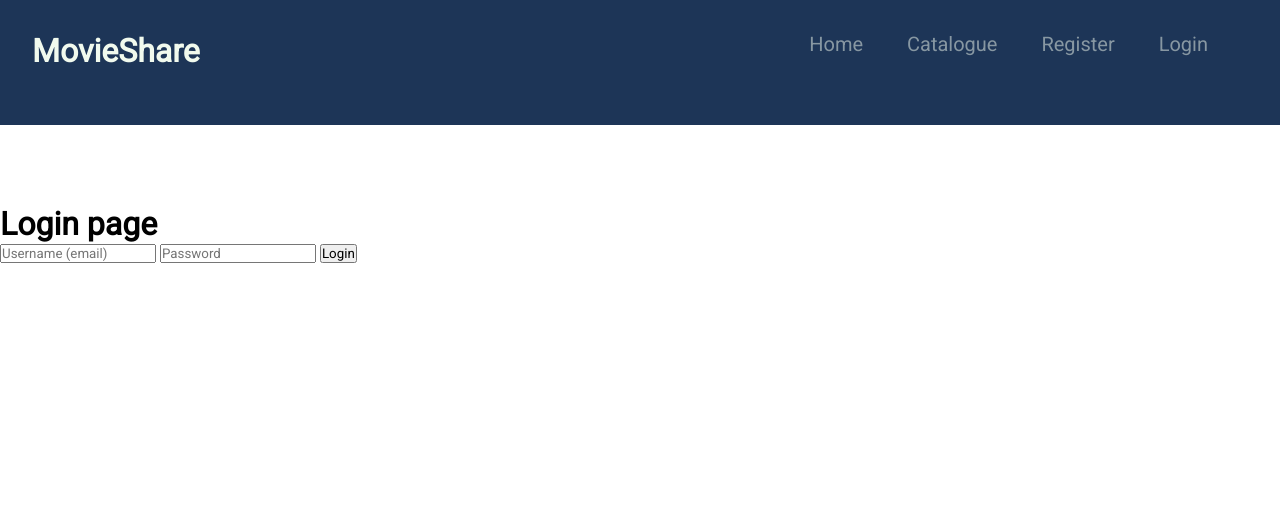
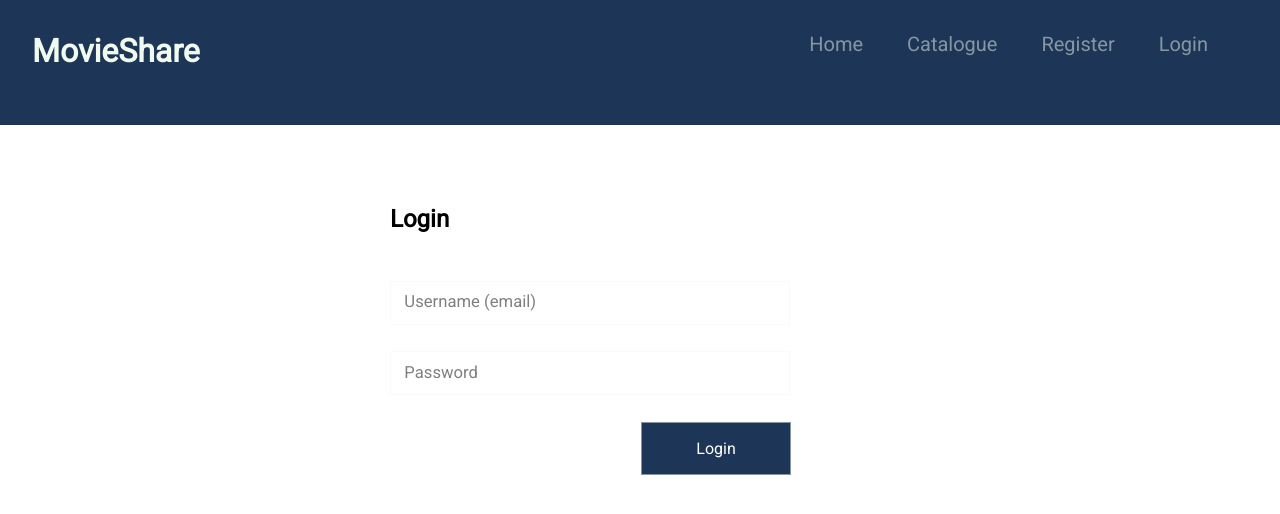
Before and after one commit to H0stile/movies_share, a PHP site: page /login.php in a window 1280 px wide. Shown: the top 514 px of the page. Run offline with PHP 8.4, Linux system fonts and the light colour scheme.

Commit message:
Update design
CSS for login & register parts

```diff
--- a/login.php
+++ b/login.php
@@ -2,11 +2,11 @@
 //* INIT SESSION
 session_start();
 
-require_once ('navbar.php');
-require_once ('database.php');
+require_once('navbar.php');
+require_once('database.php');
 
 //* DECLARE VAR
-$errors = array('username'=>'', 'password'=>'', 'connection'=>'', 'loginFailed'=>'');
+$errors = array('username' => '', 'password' => '', 'connection' => '', 'loginFailed' => '');
 $logOk = false;
 $username = '';
 
@@ -15,16 +15,14 @@ if (isset($_POST['login'])) {
     if (!empty($_POST['username'])) {
         $username = trim($_POST['username']);
         $username = strip_tags($username);
-    }else{
+    } else {
         $errors['username'] = 'You need to put a username';
-
     }
     if (!empty($_POST['password'])) {
         $password = trim($_POST['password']);
         $password = strip_tags($password);
-    }else{
+    } else {
         $errors['password'] = 'You need to put your password';
-
     }
     //* IF ALL OK AND NOT SOMETHING MISSING CONNECT DB
     if (!empty($username) && !empty($password)) {
@@ -34,7 +32,7 @@ if (isset($_POST['login'])) {
             $sendRequest = mysqli_query($conn, $query);
             $users = mysqli_fetch_all($sendRequest, MYSQLI_ASSOC);
             mysqli_close($conn);
-        }else{
+        } else {
             $errors['connection'] = 'Connection failed to the server, contact us if persist';
         }
         //* FOUND THE USER
@@ -42,7 +40,7 @@ if (isset($_POST['login'])) {
             if ($username === $user['username'] && password_verify($password, $user['password'])) {
                 $logOk = true;
                 $admin = $user['admin'];
-            break;
+                break;
             }
         }
         if ($logOk) {
@@ -57,7 +55,7 @@ if (isset($_POST['login'])) {
                 header("location: home.php");
                 // exit();
             }
-        }else{
+        } else {
             $errors['loginFailed'] = "Login Failed, check your informations";
         }
     }
@@ -66,26 +64,32 @@ if (isset($_POST['login'])) {
 ?>
 <!DOCTYPE html>
 <html lang="en">
+
 <head>
     <meta charset="UTF-8">
     <meta name="viewport" content="width=device-width, initial-scale=1.0">
+    <link rel="stylesheet" href="styles/style.css">
     <title>Movies Share : Login</title>
 </head>
+
 <body>
 
     <?php
-        include_once 'navbar.php';
+    include_once 'navbar.php';
     ?>
-    <h1>Login page</h1>
-    <form method="POST">
-        <input type="text" name="username" placeholder="Username (email)" value="<?= $username?>">
-        <input type="password" name="password" placeholder="Password">
-        <input type="submit" name="login" value="Login">
-    </form>
+    <section id="login-form">
+        <h1>Login</h1>
+        <form method="POST">
+            <input type="text" name="username" placeholder="Username (email)" value="<?= $username ?>">
+            <input type="password" name="password" placeholder="Password">
+            <input type="submit" name="login" value="Login" id="submit-button">
+        </form>
+    </section>
     <section>
-        <?php foreach($errors as $error) :?>
-            <p><?= $error?></p>
-        <?php endforeach?>
+        <?php foreach ($errors as $error) : ?>
+            <p><?= $error ?></p>
+        <?php endforeach ?>
     </section>
 </body>
+
 </html>
--- a/styles/style.css
+++ b/styles/style.css
@@ -1,18 +1,17 @@
-*{
+* {
   box-sizing: border-box;
   margin: 0em;
   padding: 0em;
-    font-family: 'Roboto', sans-serif;
+  font-family: "Roboto", sans-serif;
 }
 
-
-.movie-card{
+.movie-card {
   display: flex;
   justify-content: space-evenly;
   flex-direction: row;
 }
 
-.movie-card img{
+.movie-card img {
   width: 200px;
 }
 
@@ -23,24 +22,22 @@
   flex-direction: row;
   background-color: rgba(29, 53, 87, 0.75);
   margin-bottom: 100px;
-
 }
 
-
-#navBar{
+#navBar {
   height: 125px;
   background-color: rgb(29, 53, 87);
   padding: 2em;
-    font-family: 'Roboto', sans-serif;
+  font-family: "Roboto", sans-serif;
   margin-bottom: 5em;
 }
 
-#navBar-content{
+#navBar-content {
   display: flex;
   justify-content: space-between;
 }
 
-#navBar a{
+#navBar a {
   padding-top: 0.5em;
   padding-bottom: 0.5em;
   text-decoration: none;
@@ -48,7 +45,7 @@
   margin-right: 2em;
   font-size: 1.25em;
 }
-#navBar h1{
+#navBar h1 {
   color: rgb(241, 250, 238);
   font-size: 2em;
 }
@@ -59,26 +56,26 @@
   transition-duration: 0.3s;
 }
 
-#home-content-box{
-    font-family: 'Roboto', sans-serif;
+#home-content-box {
+  font-family: "Roboto", sans-serif;
   width: 400px;
   height: fit-content;
   margin-left: 200px;
   margin-bottom: 100px;
 }
-#home-content-box h1{
+#home-content-box h1 {
   margin-bottom: 0.1em;
   font-size: 3em;
 }
-#home-content-box h2{
+#home-content-box h2 {
   margin-bottom: 2em;
   padding-bottom: 2em;
   font-size: 1.25em;
   border-bottom: 1px solid rgba(0, 0, 0, 0.25);
 }
 
-#home-search{
-    background-color:  rgba(29, 53, 87, 0.75);
+#home-search {
+  background-color: rgba(29, 53, 87, 0.75);
   height: 175px;
   display: flex;
   flex-direction: column;
@@ -87,41 +84,69 @@
   align-content: center;
 }
 
-
-#searchBar{
-
+#searchBar {
   width: 500px;
   padding: 1em;
   border: 1px solid rgba(241, 250, 238, 0.5);
   margin-bottom: 2em;
 }
-#searchBar[type="text"]{
+#searchBar[type="text"] {
   font-size: 1.25em;
-    font-family: 'Roboto', sans-serif;
-
+  font-family: "Roboto", sans-serif;
 }
-#searchBar::placeholder{
-    color: rgba(0, 0, 0, 0.50);
-
+#searchBar::placeholder {
+  color: rgba(0, 0, 0, 0.5);
 }
 
-#searchBar:focus{
+#searchBar:focus {
   outline: none;
 }
 
-.movie-card{
+.movie-card {
   text-align: center;
   margin-bottom: 100px;
-
 }
-.movie-card img{
+.movie-card img {
   width: 175px;
   height: 250px;
   margin-bottom: 1.5em;
 }
 
-.movie-card a{
+.movie-card a {
   text-decoration: none;
   color: black;
   font-size: 0.75em;
 }
+
+/* ------------------------------- LOGIN / REGISTER PART ---------------------------------------  */
+
+#login-form {
+  width: 500px;
+  margin-left: auto;
+  margin-right: auto;
+  display: flex;
+  flex-direction: column;
+}
+#login-form input {
+  width: 400px;
+  padding: 1em;
+  border: 1px solid rgba(241, 250, 238, 0.5);
+  margin-bottom: 2em;
+}
+#login-form input::placeholder {
+  font-size: 1.25em;
+  font-family: "Roboto", sans-serif;
+  color: rgba(0, 0, 0, 0.5);
+}
+#login-form h1 {
+  margin-bottom: 2em;
+}
+
+#login-form #submit-button {
+  width: 150px;
+  font-size: 1em;
+  font-family: "Roboto", sans-serif;
+  background-color: rgba(29, 53, 87);
+  color: white;
+  transform: translate(251px, 0px);
+}
```
Also changed, not shown: register.php (+24 -22 lines). Lines whose indentation alone changed are shown as unchanged.
